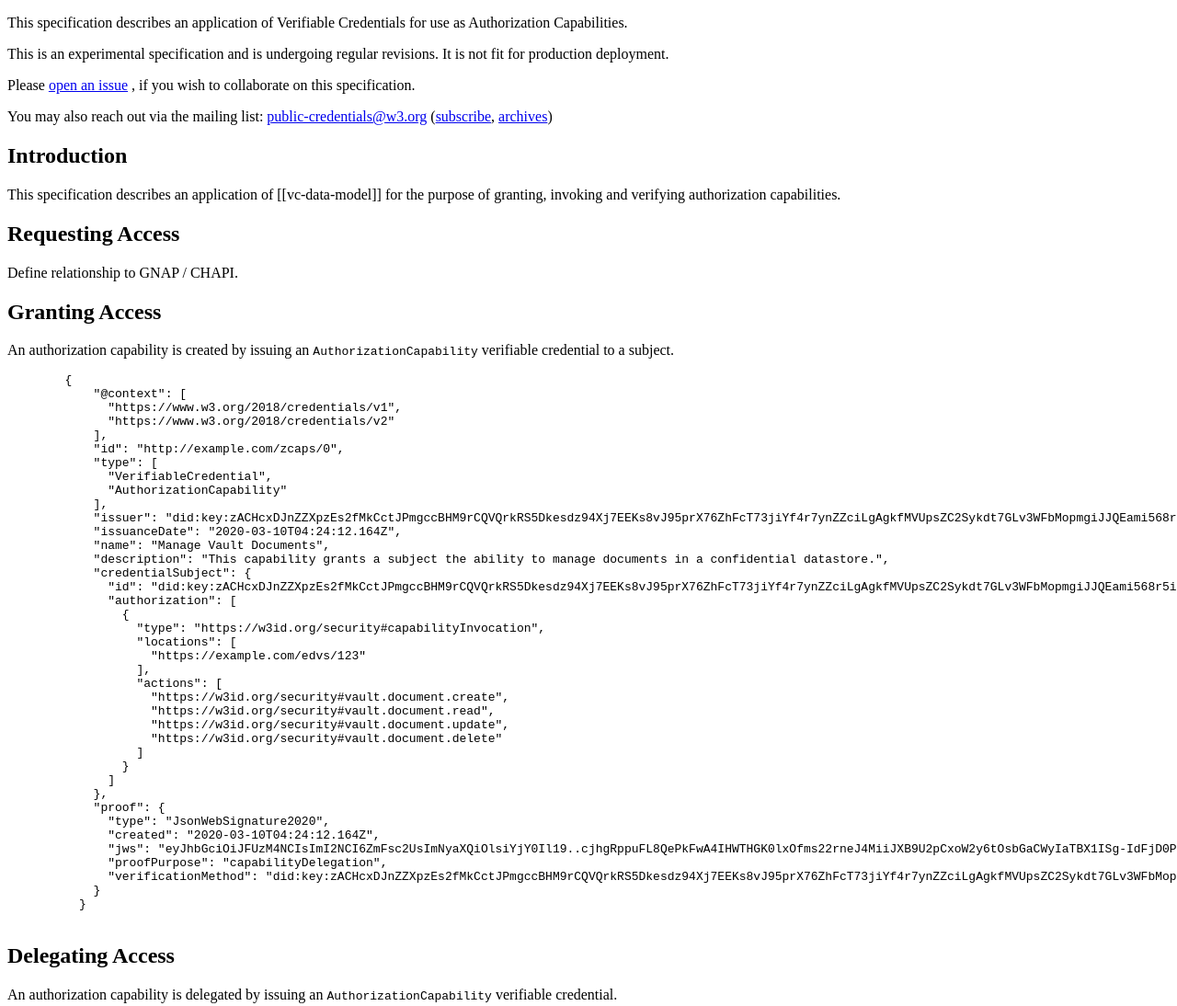
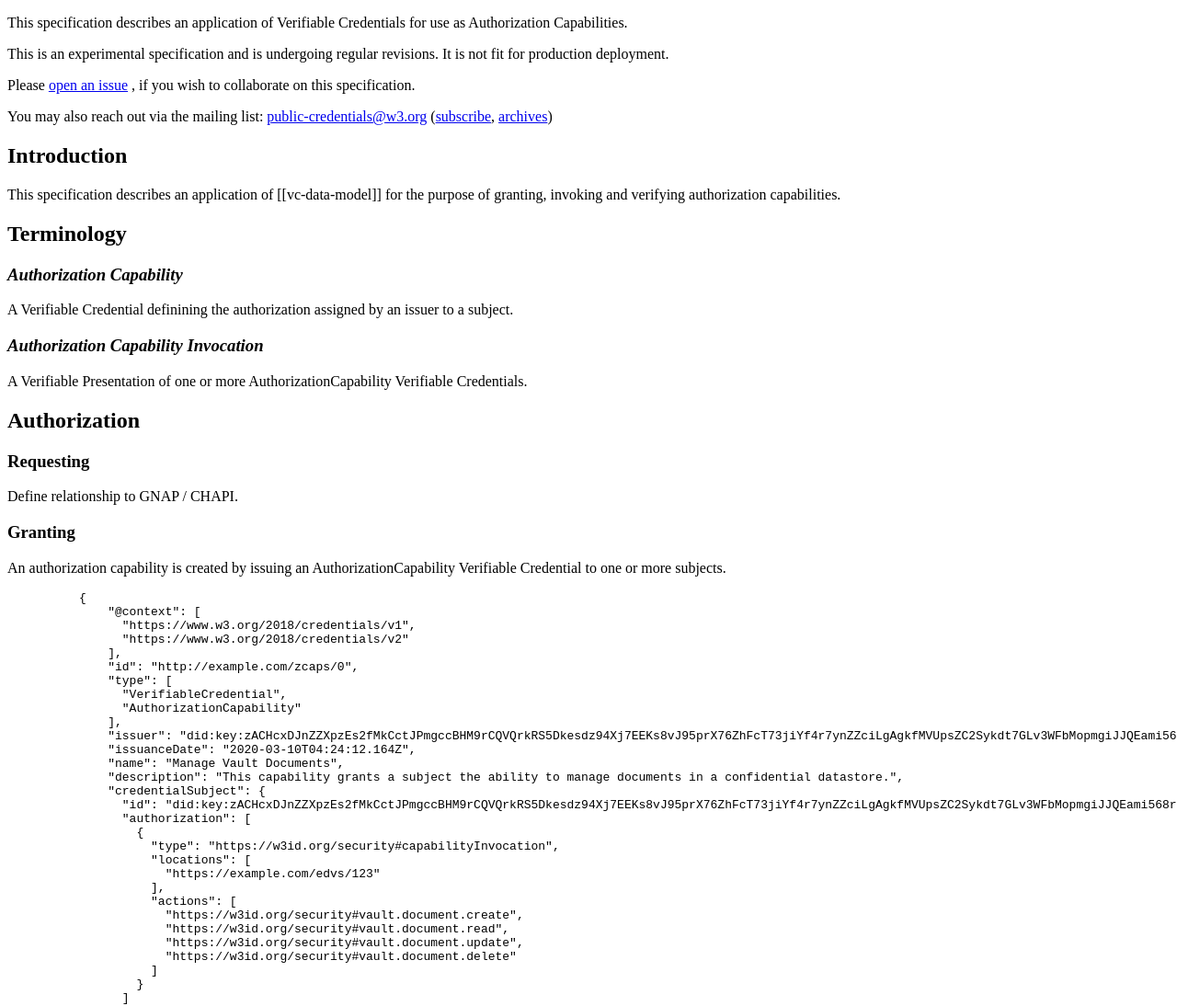
Before and after one commit to transmute-industries/authorization-credentials, a website: page docs/index.html in a window 1280 px wide. Shown: the top 1094 px of the page at 92% size. Drawn offline with Linux system fonts and the light colour scheme.

Commit message:
chore: spec

```diff
--- a/docs/index.html
+++ b/docs/index.html
@@ -111,16 +111,47 @@
       </p>
     </section>
 
-    <section class="informative">
-      <h2>Requesting Access</h2>
+    <section class="normative">
+      <h2>Terminology</h2>
+
+      <section>
+        <h3>
+          <dfn data-lt="Authorization Capability|AuthorizationCapability"
+            >Authorization Capability</dfn
+          >
+        </h3>
+        <p>
+          A Verifiable Credential definining the authorization assigned by an
+          issuer to a subject.
+        </p>
+      </section>
+      <section>
+        <h3>
+          <dfn
+            data-lt="Authorization Capability Invocation|AuthorizationCapabilityInvocation"
+            >Authorization Capability Invocation</dfn
+          >
+        </h3>
+        <p>
+          A Verifiable Presentation of one or more
+          <a>AuthorizationCapability</a> Verifiable Credentials.
+        </p>
+      </section>
+    </section>
+
+    <section class="normative">
+      <h2>Authorization</h2>
+      <section>
+        <h3>Requesting</h3>
         <p class="issue">Define relationship to GNAP / CHAPI.</p>
       </section>
 
-    <section class="informative">
-      <h2>Granting Access</h2>
+      <section>
+        <h3>Granting</h3>
         <p>
           An authorization capability is created by issuing an
-        <code>AuthorizationCapability</code> verifiable credential to a subject.
+          <a>AuthorizationCapability</a> Verifiable Credential to one or more
+          subjects.
         </p>
         <pre class="example">
           {
@@ -165,11 +196,12 @@
         </pre>
       </section>
 
-    <section class="informative">
-      <h2>Delegating Access</h2>
+      <section>
+        <h3>Delegating</h3>
         <p>
           An authorization capability is delegated by issuing an
-        <code>AuthorizationCapability</code> verifiable credential.
+          <a>AuthorizationCapability</a> verifiable credential to one or more
+          subjects.
         </p>
         <pre class="example">
           {
@@ -229,14 +261,16 @@
         </pre>
       </section>
 
-    <section class="informative">
-      <h2>Invoking Access</h2>
+      <section>
+        <h3>Invoking</h3>
         <p>
           An authorization capability is invoked by presenting an
-        <code>AuthorizationCapabilityInvocation</code> verifiable presentation.
+          <a>AuthorizationCapabilityInvocation</a> verifiable presentation
+          containing one or more <a>AuthorizationCapability</a> Verifiable
+          Credentials.
         </p>
 
-      <pre id="code-example-3" class="example">
+        <pre class="example">
           {
               "@context": [
                 "https://www.w3.org/2018/credentials/v1",
@@ -314,6 +348,7 @@
             }
         </pre>
       </section>
+    </section>
 
     <section class="informative">
       <h2>Privacy Considerations</h2>
```
Lines whose indentation alone changed are shown as unchanged.
